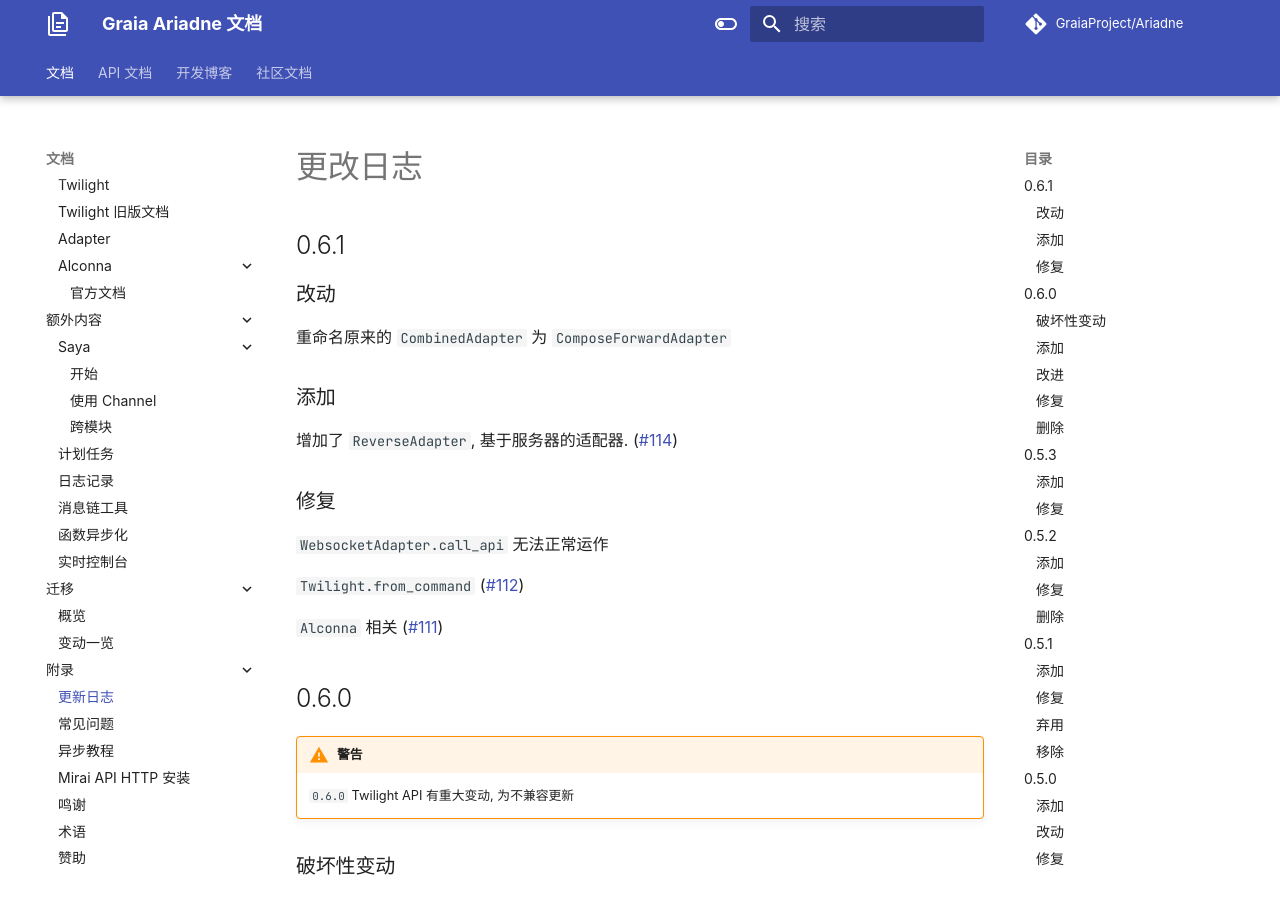
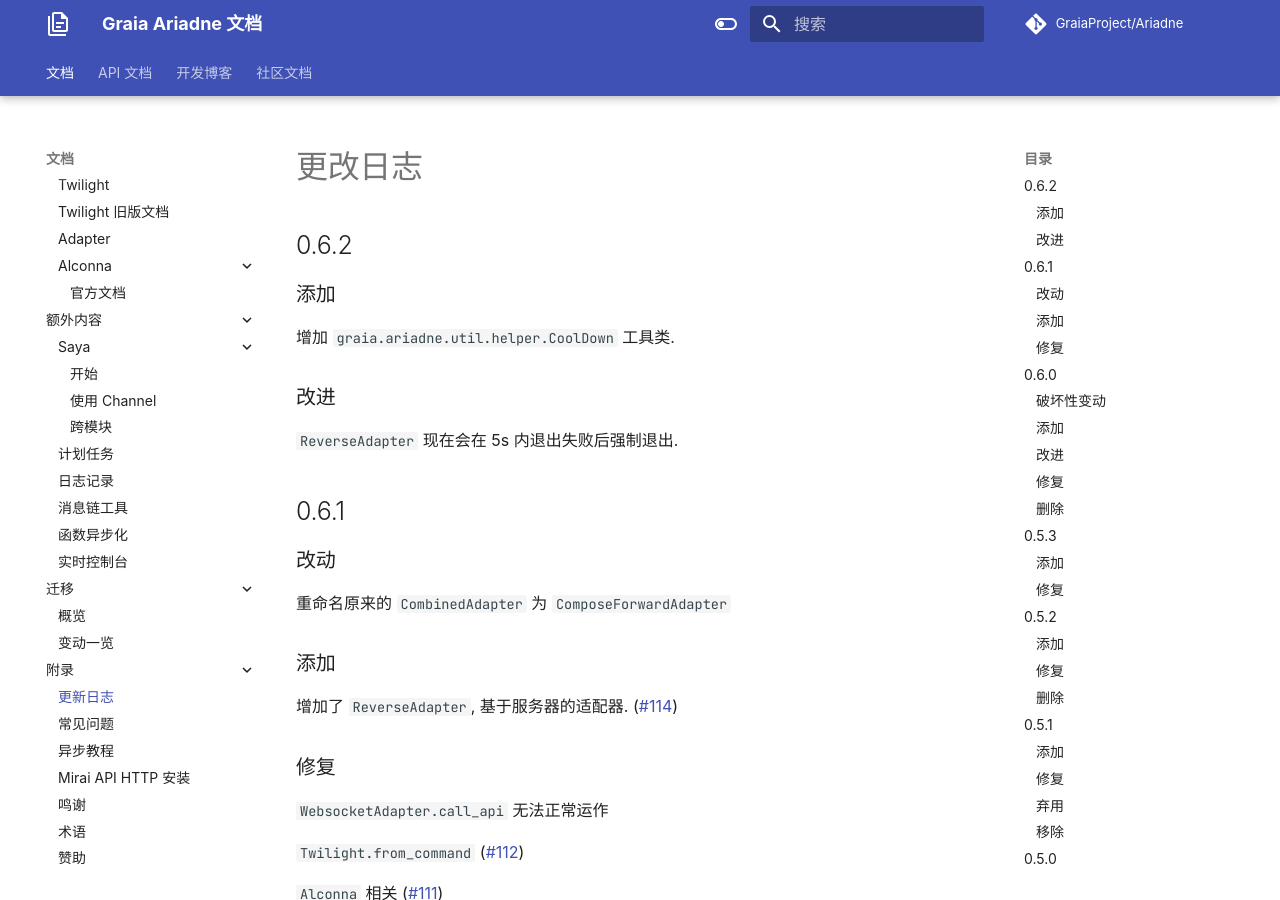
Before and after one commit to GraiaProject/Ariadne, an MkDocs documentation site: the page built from docs/appendix/CHANGELOG.md, in a window 1280 px wide and 900 px high. Built offline with MkDocs 1.6.1 and Material for MkDocs 9.7.7, drawn with Linux system fonts in a browser that asks for light colours; comment, search, counter and statistics services are not loaded.

Commit message:
📖update docs

```diff
--- a/docs/appendix/CHANGELOG.md
+++ b/docs/appendix/CHANGELOG.md
@@ -1,4 +1,14 @@
 # 更改日志
+
+## 0.6.2
+
+### 添加
+
+增加 `graia.ariadne.util.helper.CoolDown` 工具类.
+
+### 改进
+
+`ReverseAdapter` 现在会在 5s 内退出失败后强制退出.
 
 ## 0.6.1
 
```
Also changed, not shown: docs/advance/commander.md (+1 -1 lines), docs/basic/msg-chain.md (+2 -0 lines), docs/extra/async-exec.md (+1 -1 lines), docs/extra/console.md (+1 -1 lines), 1 other file.
